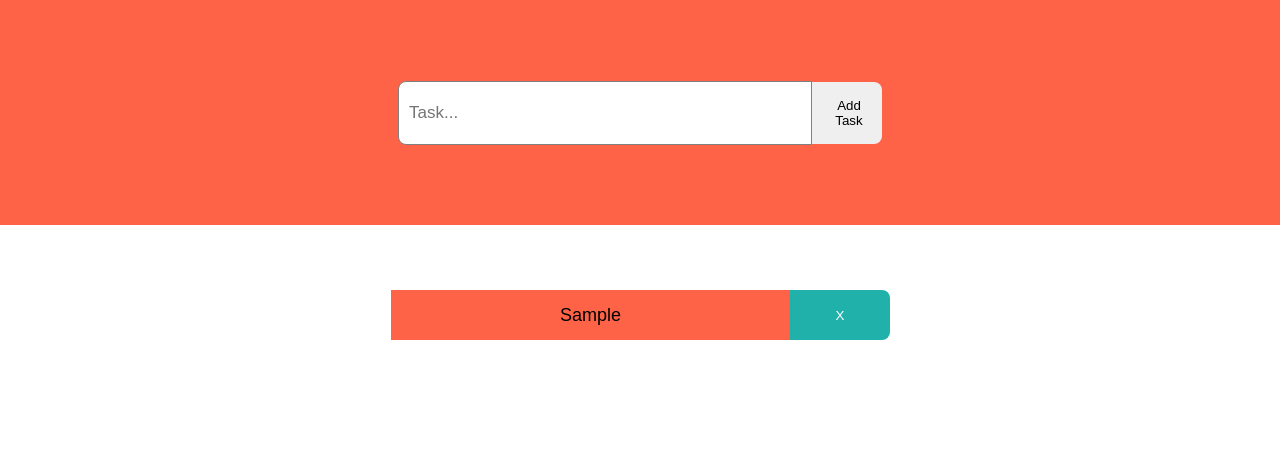
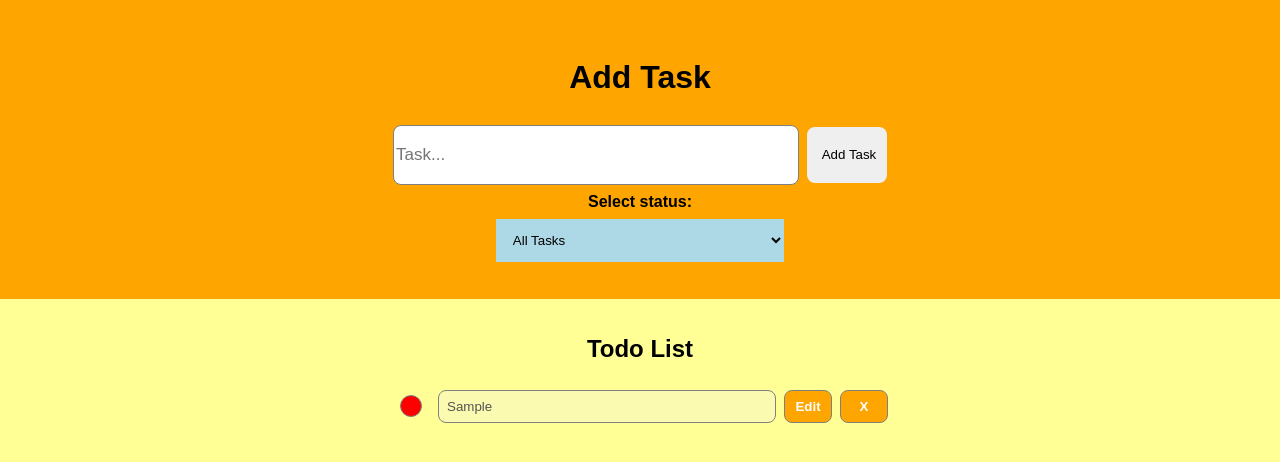
Before and after one commit to budwika/to-do-list, a React (Create React App) app: page / in a window 1280 px wide. Both pictures are taken after typing "Sample" into the empty fields and a click on the button "Add Task". Shown: the top 462 px of the page. Built offline with nearby package versions, Linux system fonts and the light colour scheme.

Commit message:
Update the completed code

```diff
--- a/src/App.css
+++ b/src/App.css
@@ -14,82 +14,115 @@ body{
 
 .header .inputContainer{
   display: flex;
-  flex-direction: column;
+  flex-direction: row;
+  gap: .5rem;
+  align-items: center;
+  justify-content: center;
 }
 
 .header{
-  flex: 30%;
-  background-color: tomato;
-  width: 100%;
   display: flex;
+  width: 100vw;
+  height: 40vh;
+  flex-direction: column;
+  gap: .5rem;
+  align-items: center;
   justify-content: center;
-  align-items: center;
+  background-color: orange;
 }
 
 .header input{
-  width: 400px;
-  height: 60px;
+  width: 25rem;
+  height: 3.5rem;
   border:none;
-  border-bottom-left-radius: 8px;
-  border-top-left-radius: 8px;
-  padding-left: 10px;
+  border-bottom-left-radius: .5rem;
+  border-bottom-right-radius: .5rem;
+  border-top-right-radius: .5rem;
+  border-top-left-radius: .5rem;
   font-size: 17px;
   border:1px solid grey;
 }
 
 .header button{
-  width: 70px;
-  height: 62px;
+  width: 5rem;
+  height: 3.5rem;
   border:none;
-  border-bottom-right-radius: 8px;
-  border-top-right-radius: 8px;
+  border-bottom-left-radius: .5rem;
+  border-bottom-right-radius: .5rem;
+  border-top-right-radius: .5rem;
+  border-top-left-radius: .5rem;
   padding-left: 10px;
   cursor:pointer;
 }
 
+.header label {
+  color: #000000;
+  font-weight: bold;
+  display: block;
+}
+
+select {
+  width: 18rem;
+  padding: 0.8rem;
+  border: 0 ;
+  background-color: lightblue;
+}
+
 .todoList{
-  flex: 70%;
+  flex: 65%;
   width: 100%;
   display: flex;
   align-items: center;
-  padding-top: 50px;
+  padding-top: 1rem;
   flex-direction: column;
+  background-color: rgba(255, 255, 75, 0.59);
+
 }
 
 .task{
-  width: 500px;
-  height: 50px;
   display: flex;
-  color:black;
-  margin: 15px;
+  flex-direction: row;
+  align-items: center;
+  gap: .5rem;
+  justify-content: center;
+  padding: .3rem;
 }
 
-.task .content{
-  flex: 80%;
-  height: 100%;
-  display: flex;
-  justify-content: center;
-  align-items: center;
+.task .checkbox{
+  width: 20px;
+  height: 20px;
+  margin: .5rem;
+  border: 1px solid gray;
+  border-radius: 20px;
+  cursor: pointer;
+
 }
 
-.task .content span{
-  display: grid;
-  place-items: center;
-  border:1px solid white;
-  width: 100%;
-  height: 100%;
-  font-size: 18px;
-  border-right: none;
-  background-color: tomato;
+.task input{
+    width: 20rem;
+    border: 1px solid grey;
+    padding: .5rem;
+    border-radius: .5rem;
 }
 
+
 .task button{
-  flex: 20%;
-  height: 100%;
-  border:none;
-  background-color: lightseagreen;
-  border-top-right-radius: 8px;
-  border-bottom-right-radius: 8px;
-  color:white;
-  cursor: pointer;
+  background-color: orange;
+  padding: .5rem;
+  border: 1px solid gray;
+  width: 3rem;
+  border-radius: .5rem;
+  color: white;
+  font-weight: bold;
+  cursor: pointer,
 }
+
+@media only screen and (max-width: 500px) {
+  .header .inputContainer {
+    width: 95vw;
+  }
+  .task {
+    width: 95vw;
+  }
+
+}
--- a/src/App.tsx
+++ b/src/App.tsx
@@ -1,52 +1,101 @@
-import React, {FC, ChangeEvent, useState} from 'react';
+import React, { ChangeEvent, useState} from 'react';
 import './App.css';
-import{ITask} from './Interfaces';
+import{ITask} from './interface/tasks';
 import TodoTask from './components/TodoTask';
 
 
+const SELECT_ITEM = [
+  {name: "All Tasks", value:0},
+  {name: "Completed", value:2},
+  {name: "Incomplete", value:1},
+];
+
 const App = () => {
 
-const [task,setTask] = useState<string>("")
+
+const [task,setTask] = useState<string>("");
+const [filter,setFilter] = useState<number>(0);
 const [todoList,setTodoList] = useState<ITask[]>([]);
-
+const [id, setId] = useState<number>(0);
 
 
 const handleChange = (event: ChangeEvent<HTMLInputElement>): void => {
-  /*if (event.target.name=="task"){
-    setTask(event.target.value)
-  } else{
-
-  }*/
   setTask(event.target.value)
 };
 
 const addTask = (): void => {
-  const newTask = {taskName: task};
-  setTodoList([...todoList, newTask])
-  setTask("")
+  const newTask : ITask = {
+    taskName: task,
+    taskIndex: id+1,
+    completed: 1,
+  };
+  setTodoList([...todoList, newTask]);
+  setId( id + 1 );
+  setTask("");
+};
+
+const deleteTask = (taskIndex: number): void => {
+  setTodoList(todoList.filter((task) => task.taskIndex !== taskIndex));
 }
 
-const completeTask = (taskNameToDelete: string): void =>{
-  setTodoList(todoList.filter((task)=>{
-    return task.taskName != taskNameToDelete
-  }))
-}
+const completeTask = (taskIndex: number, value: number) => {
+  const index = todoList.map((task) => task.taskIndex).indexOf(taskIndex);
+    todoList[index].completed = value;
+    setTodoList([...todoList]);
+  };
+
+  const editTask = (taskIndex: number, value: string) => {
+    const index = todoList.map((task) => task.taskIndex).indexOf(taskIndex);
+    todoList[index].taskName = value;
+    setTodoList([...todoList]);
+  };
 
   return (
     <div className="App">
     <div className='header'>
+    <h1>Add Task</h1>
       <div className='inputContainer'>
-        <input type='text' placeholder='Task...' name="task" value={task} onChange={handleChange}/>
+        <input
+            type="text"
+            placeholder="Task..."
+            name="task"
+            value={task}
+            onChange={handleChange}/>
+          <button onClick={addTask}>Add Task</button>
       </div>
-    <button onClick={addTask}>Add Task</button>
+
+      <label htmlFor="status">Select status:</label>
+      <select id="status" onChange={(e) => setFilter(+e.target.value)}>
+          {SELECT_ITEM.map((item, i) => (
+            <option value={item.value} key={item.name + `-${i}`}>
+              {item.name}
+            </option>
+          ))}
+      </select>
+
     </div>
-    <div className='todoList'>
-      {todoList.map((task: ITask, key:number) => {
-        return <TodoTask key={key} task={task} completeTask={completeTask}/>;
-      })}
-    </div>
+    <div className="todoList">
+      <h2>Todo List</h2>
+        {todoList
+          .filter((item) => {
+            if (filter === 0) return true;
+            return item.completed === filter;
+          })
+          .map((task: ITask) => {
+            return (
+              <div key={task.taskIndex}>
+                <TodoTask
+                  task={task}
+                  deleteTask={deleteTask}
+                  completeTask={completeTask}
+                  editTask={editTask}
+                />
+              </div>
+            );
+          })}
+      </div>
     </div>
   );
-}
+};
 
 export default App;
--- a/src/Interfaces.ts
+++ /dev/null
@@ -1,3 +0,0 @@
-export interface ITask{
-    taskName:String;
-}
--- a/src/components/TodoTask.tsx
+++ b/src/components/TodoTask.tsx
@@ -1,23 +1,50 @@
-import React from 'react'
-import { ITask } from '../Interfaces'
+import React, {useState} from 'react'
+import { ITask } from '../interface/tasks'
 import '../App.css';
 
 interface Props{
     task: ITask;
-    completeTask(taskNameToDelete: String): void;
+    deleteTask(taskNameToDelete: number): void;
+    completeTask(taskNameToDelete: number, value: number): void;
+    editTask(taskIndex: number, value: string): void;
 }
 
-const TodoTask = ({task, completeTask}: Props) => {
+const TodoTask = ({task, deleteTask, completeTask, editTask}: Props) => {
+    const [edit, setEdit] = useState<string>(task.taskName);
+    const [title, setTitle] = useState<boolean>(false);
+
     return (
         <div className="task">
-            <div className="content">
-                <span>{task.taskName}</span>
+            <div className="checkbox"
+              style={{
+                  backgroundColor: task.completed === 2 ? "green" : "red",
+                }}
+                onClick={() =>
+                  completeTask(task.taskIndex, task.completed === 1 ? 2 : 1)
+                }>
             </div>
-            <button
+                <input
+                    type="text"
+                    disabled={!title}
+                    value={edit}
+                    onChange={(e) => (title ? setEdit(e.target.value) : null)}
+                />
+              <button
                 onClick={() => {
-                    completeTask(task.taskName);
-                    }}>X</button>
-        </div>
+                setTitle(!title);
+                editTask(task.taskIndex, edit);
+        }}
+      >
+                {title ? "Done" : "Edit"}
+              </button>
+              <button
+                onClick={() => {
+                  deleteTask(task.taskIndex);
+                }}
+              >
+                X
+              </button>
+            </div>
     )
 }
 
--- /dev/null
+++ b/src/interface/tasks.ts
@@ -0,0 +1,5 @@
+export interface ITask{
+    taskName:string;
+    taskIndex: number;
+    completed: number;
+}
```
